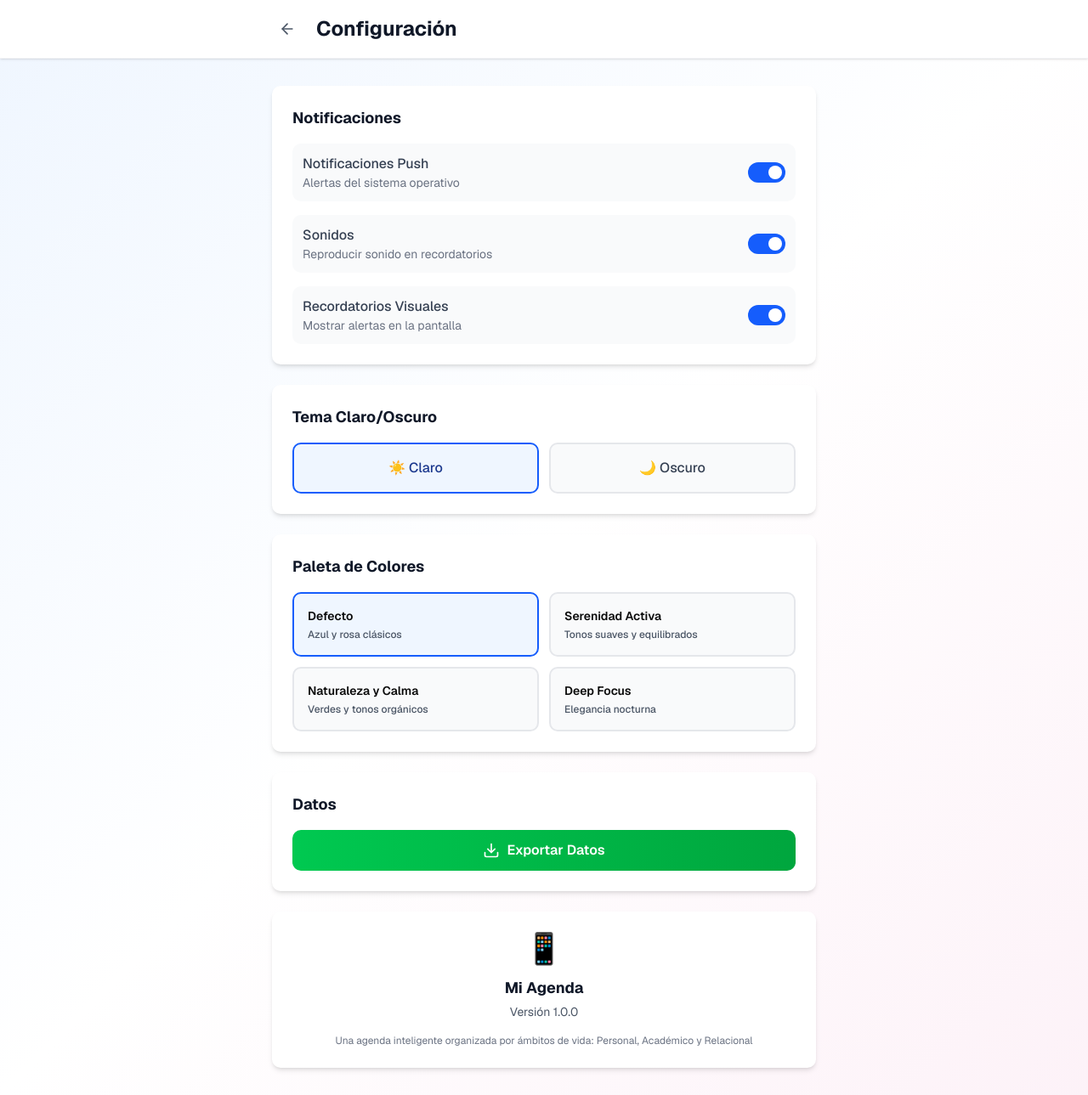
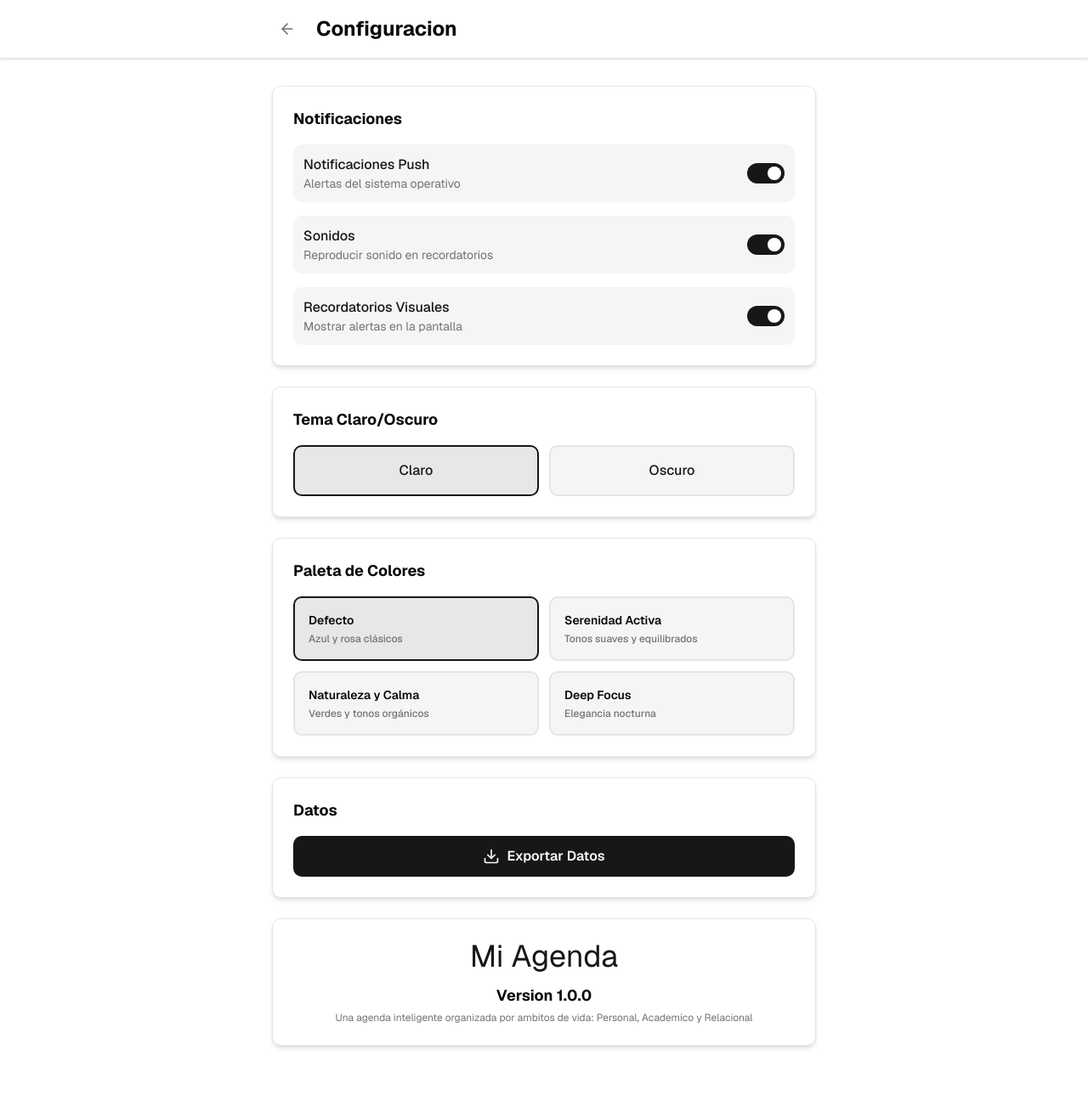
Before and after one commit to Casano-Marquina/v0-Lana-app, a Next.js app: page /settings in a window 1280 px wide. Shown: the whole page at 85% size. After the commit the page ends 1263 px from the top, so only its background shows below. Built offline with nearby package versions, Linux system fonts and the light colour scheme.

Commit message:
feat: implement color modes with CSS variables\n\nUpdate globals.css, layout, and pages to use theme variables for colors.

```diff
--- a/app/layout.tsx
+++ b/app/layout.tsx
@@ -49,14 +49,14 @@ export default function RootLayout({
   children: React.ReactNode
 }>) {
   return (
-    <html lang="es" className="bg-white dark:bg-slate-950">
+    <html lang="es" className="color-default">
       <head>
         <meta name="mobile-web-app-capable" content="yes" />
         <meta name="apple-mobile-web-app-capable" content="yes" />
         <meta name="apple-mobile-web-app-status-bar-style" content="black-translucent" />
         <meta name="apple-mobile-web-app-title" content="Mi Agenda" />
       </head>
-      <body className="font-sans antialiased bg-white dark:bg-gray-950">
+      <body className="font-sans antialiased bg-background text-foreground">
         <ThemeProvider />
         {children}
         <InstallPrompt />
--- a/app/page.tsx
+++ b/app/page.tsx
@@ -69,7 +69,7 @@ export default function Dashboard() {
   const realmList = Object.values(REALMS) as typeof REALMS[keyof typeof REALMS][];
 
   return (
-    <div className="min-h-screen bg-gradient-to-br from-blue-50 via-white to-pink-50">
+    <div className="min-h-screen bg-background">
       <ReminderModal
         task={reminderTask}
         onDismiss={onDismissReminder}
@@ -78,39 +78,39 @@ export default function Dashboard() {
       />
 
       {/* Header */}
-      <header className="sticky top-0 z-50 bg-white shadow-sm border-b border-gray-100">
+      <header className="sticky top-0 z-50 bg-card shadow-sm border-b border-border">
         <div className="max-w-6xl mx-auto px-4 py-4 flex items-center justify-between">
           <div>
-            <h1 className="text-2xl font-bold bg-gradient-to-r from-blue-600 via-purple-600 to-pink-600 bg-clip-text text-transparent">
+            <h1 className="text-2xl font-bold text-primary">
               Mi Agenda
             </h1>
-            <p className="text-xs text-gray-500">Tus prioridades de vida</p>
+            <p className="text-xs text-muted-foreground">Tus prioridades de vida</p>
           </div>
           <div className="flex items-center gap-2">
             <Link
               href="/weekly"
-              className="p-2 hover:bg-gray-100 rounded-lg transition-colors"
+              className="p-2 hover:bg-secondary rounded-lg transition-colors"
               title="Ver semana"
             >
-              <Calendar className="w-5 h-5 text-green-600" />
+              <Calendar className="w-5 h-5 text-accent" />
             </Link>
             <Link
               href="/backgrounds"
-              className="p-2 hover:bg-gray-100 rounded-lg transition-colors"
+              className="p-2 hover:bg-secondary rounded-lg transition-colors"
               title="Personalizar fondos"
             >
-              <Palette className="w-5 h-5 text-purple-600" />
+              <Palette className="w-5 h-5 text-accent" />
             </Link>
             <Link
               href="/settings"
-              className="p-2 hover:bg-gray-100 rounded-lg transition-colors"
-              title="Configuración"
+              className="p-2 hover:bg-secondary rounded-lg transition-colors"
+              title="Configuracion"
             >
-              <Settings className="w-5 h-5 text-gray-600" />
+              <Settings className="w-5 h-5 text-muted-foreground" />
             </Link>
             <Link
               href="/create"
-              className="bg-gradient-to-r from-blue-500 to-blue-600 hover:from-blue-600 hover:to-blue-700 text-white rounded-lg p-2 transition-all shadow-sm hover:shadow-md"
+              className="bg-primary hover:bg-primary/90 text-primary-foreground rounded-lg p-2 transition-all shadow-sm hover:shadow-md"
               title="Nueva tarea"
             >
               <Plus className="w-5 h-5" />
@@ -122,23 +122,23 @@ export default function Dashboard() {
       <main className="max-w-6xl mx-auto px-4 py-8">
         {loading ? (
           <div className="flex items-center justify-center py-12">
-            <div className="animate-spin rounded-full h-8 w-8 border-b-2 border-blue-600"></div>
+            <div className="animate-spin rounded-full h-8 w-8 border-b-2 border-primary"></div>
           </div>
         ) : (
           <>
             {/* Global Stats */}
             <div className="grid grid-cols-3 gap-4 mb-8">
-              <div className="bg-white rounded-lg p-6 shadow-sm border border-gray-100">
-                <div className="text-3xl font-bold text-blue-600">{pendingCount}</div>
-                <div className="text-sm text-gray-600">Pendientes</div>
+              <div className="bg-card rounded-lg p-6 shadow-sm border border-border">
+                <div className="text-3xl font-bold text-primary">{pendingCount}</div>
+                <div className="text-sm text-muted-foreground">Pendientes</div>
               </div>
-              <div className="bg-white rounded-lg p-6 shadow-sm border border-gray-100">
-                <div className="text-3xl font-bold text-green-600">{completedCount}</div>
-                <div className="text-sm text-gray-600">Completadas</div>
+              <div className="bg-card rounded-lg p-6 shadow-sm border border-border">
+                <div className="text-3xl font-bold text-accent">{completedCount}</div>
+                <div className="text-sm text-muted-foreground">Completadas</div>
               </div>
-              <div className="bg-white rounded-lg p-6 shadow-sm border border-gray-100">
-                <div className="text-3xl font-bold text-purple-600">{tasks.length}</div>
-                <div className="text-sm text-gray-600">Total</div>
+              <div className="bg-card rounded-lg p-6 shadow-sm border border-border">
+                <div className="text-3xl font-bold text-secondary-foreground">{tasks.length}</div>
+                <div className="text-sm text-muted-foreground">Total</div>
               </div>
             </div>
 
@@ -218,17 +218,17 @@ export default function Dashboard() {
 
             {/* Empty State */}
             {tasks.length === 0 && (
-              <div className="mt-12 bg-white rounded-lg p-12 text-center border border-gray-100">
+              <div className="mt-12 bg-card rounded-lg p-12 text-center border border-border">
                 <div className="text-4xl mb-4">🚀</div>
-                <h3 className="text-lg font-semibold text-gray-900 mb-2">
-                  ¡Comienza a planificar!
+                <h3 className="text-lg font-semibold text-card-foreground mb-2">
+                  Comienza a planificar
                 </h3>
-                <p className="text-gray-600 mb-6">
-                  Crea tu primera tarea en cualquiera de tus tres ámbitos de vida
+                <p className="text-muted-foreground mb-6">
+                  Crea tu primera tarea en cualquiera de tus tres ambitos de vida
                 </p>
                 <Link
                   href="/create"
-                  className="inline-block bg-blue-600 hover:bg-blue-700 text-white rounded-lg px-6 py-2 transition-colors"
+                  className="inline-block bg-primary hover:bg-primary/90 text-primary-foreground rounded-lg px-6 py-2 transition-colors"
                 >
                   Crear Primera Tarea
                 </Link>
--- a/app/settings/page.tsx
+++ b/app/settings/page.tsx
@@ -114,90 +114,90 @@ export default function SettingsPage() {
 
   if (loading || !prefs) {
     return (
-      <div className="min-h-screen bg-gradient-to-br from-blue-50 via-white to-pink-50 flex items-center justify-center">
-        <div className="animate-spin rounded-full h-8 w-8 border-b-2 border-blue-600"></div>
+      <div className="min-h-screen bg-background flex items-center justify-center">
+        <div className="animate-spin rounded-full h-8 w-8 border-b-2 border-primary"></div>
       </div>
     );
   }
 
   return (
-    <div className="min-h-screen bg-gradient-to-br from-blue-50 via-white to-pink-50">
+    <div className="min-h-screen bg-background">
       {/* Header */}
-      <header className="bg-white shadow-sm border-b border-gray-100">
+      <header className="bg-card shadow-sm border-b border-border">
         <div className="max-w-2xl mx-auto px-4 py-4 flex items-center gap-4">
           <Link
             href="/"
-            className="p-2 hover:bg-gray-100 rounded-lg transition-colors"
+            className="p-2 hover:bg-secondary rounded-lg transition-colors"
             title="Volver"
           >
-            <ArrowLeft className="w-5 h-5 text-gray-600" />
+            <ArrowLeft className="w-5 h-5 text-muted-foreground" />
           </Link>
-          <h1 className="text-2xl font-bold text-gray-900">Configuración</h1>
+          <h1 className="text-2xl font-bold text-card-foreground">Configuracion</h1>
         </div>
       </header>
 
       <main className="max-w-2xl mx-auto px-4 py-8 space-y-6">
         {/* Notifications Section */}
-        <section className="bg-white rounded-lg shadow-md p-6">
-          <h2 className="text-lg font-bold text-gray-900 mb-4">Notificaciones</h2>
+        <section className="bg-card rounded-lg shadow-md p-6 border border-border">
+          <h2 className="text-lg font-bold text-card-foreground mb-4">Notificaciones</h2>
           <div className="space-y-4">
-            <div className="flex items-center justify-between p-3 bg-gray-50 rounded-lg">
+            <div className="flex items-center justify-between p-3 bg-secondary rounded-lg">
               <div>
-                <p className="font-medium text-gray-700">Notificaciones Push</p>
-                <p className="text-sm text-gray-500">Alertas del sistema operativo</p>
+                <p className="font-medium text-secondary-foreground">Notificaciones Push</p>
+                <p className="text-sm text-muted-foreground">Alertas del sistema operativo</p>
               </div>
               <button
                 onClick={() => handleTogglePref('pushNotifications', !prefs.pushNotifications)}
                 className={cn(
                   'relative inline-flex h-6 w-11 items-center rounded-full transition-colors',
-                  prefs.pushNotifications ? 'bg-blue-600' : 'bg-gray-300'
+                  prefs.pushNotifications ? 'bg-primary' : 'bg-muted'
                 )}
               >
                 <span
                   className={cn(
-                    'inline-block h-4 w-4 transform rounded-full bg-white transition-transform',
+                    'inline-block h-4 w-4 transform rounded-full bg-card transition-transform',
                     prefs.pushNotifications ? 'translate-x-6' : 'translate-x-1'
                   )}
                 />
               </button>
             </div>
 
-            <div className="flex items-center justify-between p-3 bg-gray-50 rounded-lg">
+            <div className="flex items-center justify-between p-3 bg-secondary rounded-lg">
               <div>
-                <p className="font-medium text-gray-700">Sonidos</p>
-                <p className="text-sm text-gray-500">Reproducir sonido en recordatorios</p>
+                <p className="font-medium text-secondary-foreground">Sonidos</p>
+                <p className="text-sm text-muted-foreground">Reproducir sonido en recordatorios</p>
               </div>
               <button
                 onClick={() => handleTogglePref('soundNotifications', !prefs.soundNotifications)}
                 className={cn(
                   'relative inline-flex h-6 w-11 items-center rounded-full transition-colors',
-                  prefs.soundNotifications ? 'bg-blue-600' : 'bg-gray-300'
+                  prefs.soundNotifications ? 'bg-primary' : 'bg-muted'
                 )}
               >
                 <span
                   className={cn(
-                    'inline-block h-4 w-4 transform rounded-full bg-white transition-transform',
+                    'inline-block h-4 w-4 transform rounded-full bg-card transition-transform',
                     prefs.soundNotifications ? 'translate-x-6' : 'translate-x-1'
                   )}
                 />
               </button>
             </div>
 
-            <div className="flex items-center justify-between p-3 bg-gray-50 rounded-lg">
+            <div className="flex items-center justify-between p-3 bg-secondary rounded-lg">
               <div>
-                <p className="font-medium text-gray-700">Recordatorios Visuales</p>
-                <p className="text-sm text-gray-500">Mostrar alertas en la pantalla</p>
+                <p className="font-medium text-secondary-foreground">Recordatorios Visuales</p>
+                <p className="text-sm text-muted-foreground">Mostrar alertas en la pantalla</p>
               </div>
               <button
                 onClick={() => handleTogglePref('visualNotifications', !prefs.visualNotifications)}
                 className={cn(
                   'relative inline-flex h-6 w-11 items-center rounded-full transition-colors',
-                  prefs.visualNotifications ? 'bg-blue-600' : 'bg-gray-300'
+                  prefs.visualNotifications ? 'bg-primary' : 'bg-muted'
                 )}
               >
                 <span
                   className={cn(
-                    'inline-block h-4 w-4 transform rounded-full bg-white transition-transform',
+                    'inline-block h-4 w-4 transform rounded-full bg-card transition-transform',
                     prefs.visualNotifications ? 'translate-x-6' : 'translate-x-1'
                   )}
                 />
@@ -207,8 +207,8 @@ export default function SettingsPage() {
         </section>
 
         {/* Theme Section */}
-        <section className="bg-white rounded-lg shadow-md p-6">
-          <h2 className="text-lg font-bold text-gray-900 mb-4">Tema Claro/Oscuro</h2>
+        <section className="bg-card rounded-lg shadow-md p-6 border border-border">
+          <h2 className="text-lg font-bold text-card-foreground mb-4">Tema Claro/Oscuro</h2>
           <div className="flex gap-3">
             {(['light', 'dark'] as const).map((theme) => (
               <button
@@ -217,19 +217,19 @@ export default function SettingsPage() {
                 className={cn(
                   'flex-1 p-4 rounded-lg border-2 font-medium transition-all',
                   prefs.theme === theme
-                    ? 'border-blue-600 bg-blue-50 text-blue-900'
-                    : 'border-gray-200 bg-gray-50 text-gray-700 hover:border-gray-300'
+                    ? 'border-primary bg-primary/10 text-primary'
+                    : 'border-border bg-secondary text-secondary-foreground hover:border-primary/50'
                 )}
               >
-                {theme === 'light' ? '☀️' : '🌙'} {theme === 'light' ? 'Claro' : 'Oscuro'}
+                {theme === 'light' ? 'Claro' : 'Oscuro'}
               </button>
             ))}
           </div>
         </section>
 
         {/* Color Mode Section */}
-        <section className="bg-white rounded-lg shadow-md p-6">
-          <h2 className="text-lg font-bold text-gray-900 mb-4">Paleta de Colores</h2>
+        <section className="bg-card rounded-lg shadow-md p-6 border border-border">
+          <h2 className="text-lg font-bold text-card-foreground mb-4">Paleta de Colores</h2>
           <div className="grid grid-cols-2 gap-3">
             {colorModes.map((mode) => (
               <button
@@ -238,23 +238,23 @@ export default function SettingsPage() {
                 className={cn(
                   'p-4 rounded-lg border-2 text-left font-medium transition-all',
                   prefs.colorMode === mode.id
-                    ? 'border-blue-600 bg-blue-50'
-                    : 'border-gray-200 bg-gray-50 hover:border-gray-300'
+                    ? 'border-primary bg-primary/10'
+                    : 'border-border bg-secondary hover:border-primary/50'
                 )}
               >
-                <div className="font-semibold text-sm">{mode.label}</div>
-                <div className="text-xs text-gray-600 mt-1">{mode.desc}</div>
+                <div className="font-semibold text-sm text-card-foreground">{mode.label}</div>
+                <div className="text-xs text-muted-foreground mt-1">{mode.desc}</div>
               </button>
             ))}
           </div>
         </section>
 
         {/* Data Section */}
-        <section className="bg-white rounded-lg shadow-md p-6">
-          <h2 className="text-lg font-bold text-gray-900 mb-4">Datos</h2>
+        <section className="bg-card rounded-lg shadow-md p-6 border border-border">
+          <h2 className="text-lg font-bold text-card-foreground mb-4">Datos</h2>
           <button
             onClick={handleExportData}
-            className="w-full flex items-center justify-center gap-2 px-6 py-3 bg-gradient-to-r from-green-500 to-green-600 hover:from-green-600 hover:to-green-700 text-white font-semibold rounded-lg transition-all"
+            className="w-full flex items-center justify-center gap-2 px-6 py-3 bg-primary hover:bg-primary/90 text-primary-foreground font-semibold rounded-lg transition-all"
           >
             <Download className="w-5 h-5" />
             Exportar Datos
@@ -262,12 +262,11 @@ export default function SettingsPage() {
         </section>
 
         {/* App Info */}
-        <section className="bg-white rounded-lg shadow-md p-6 text-center">
-          <div className="text-blue-600 text-4xl mb-3">📱</div>
-          <h3 className="text-lg font-bold text-gray-900 mb-1">Mi Agenda</h3>
-          <p className="text-sm text-gray-600 mb-4">Versión 1.0.0</p>
-          <p className="text-xs text-gray-500">
-            Una agenda inteligente organizada por ámbitos de vida: Personal, Académico y Relacional
+        <section className="bg-card rounded-lg shadow-md p-6 text-center border border-border">
+          <div className="text-primary text-4xl mb-3">Mi Agenda</div>
+          <h3 className="text-lg font-bold text-card-foreground mb-1">Version 1.0.0</h3>
+          <p className="text-xs text-muted-foreground">
+            Una agenda inteligente organizada por ambitos de vida: Personal, Academico y Relacional
           </p>
         </section>
       </main>
```
Also changed, not shown: app/globals.css (+87 -45 lines).
